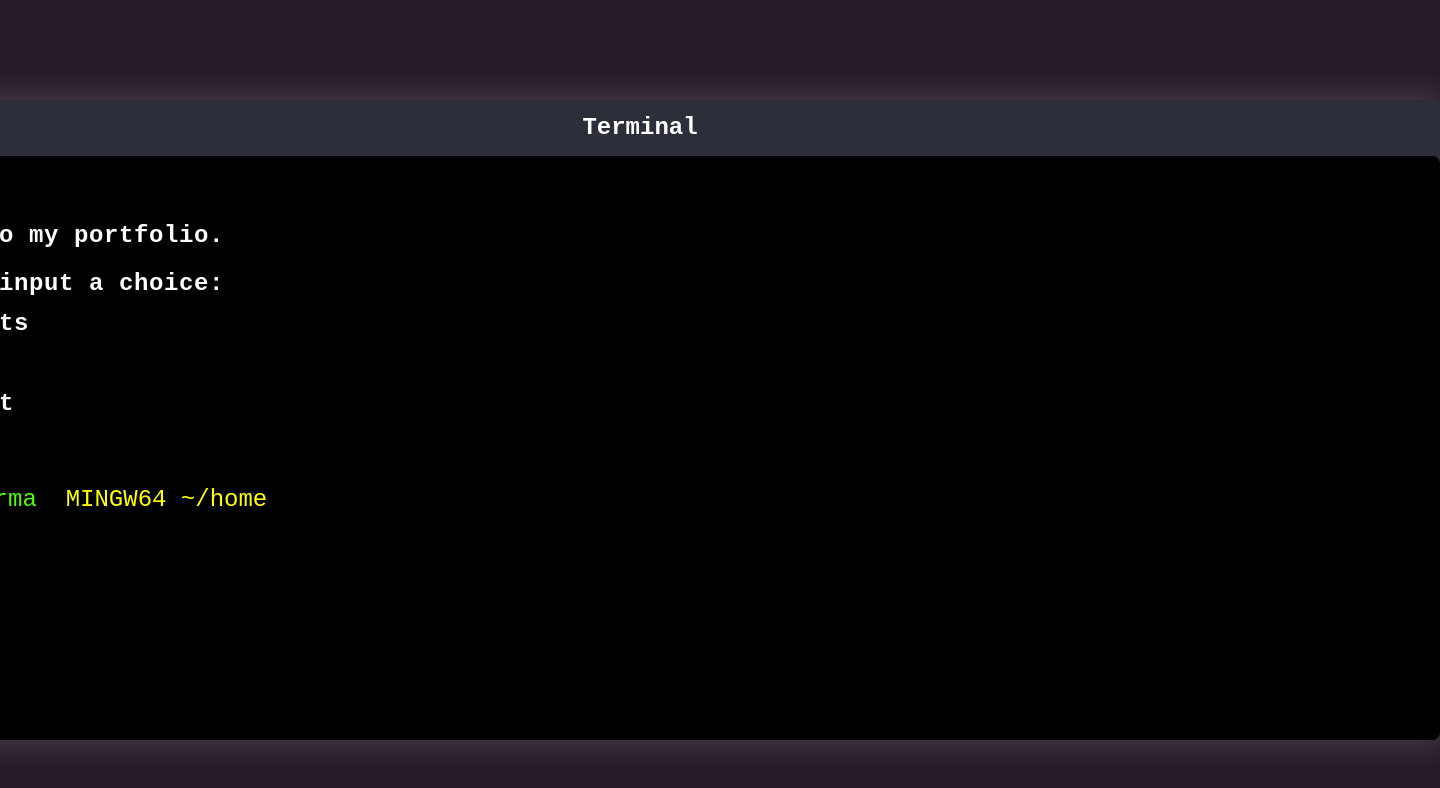
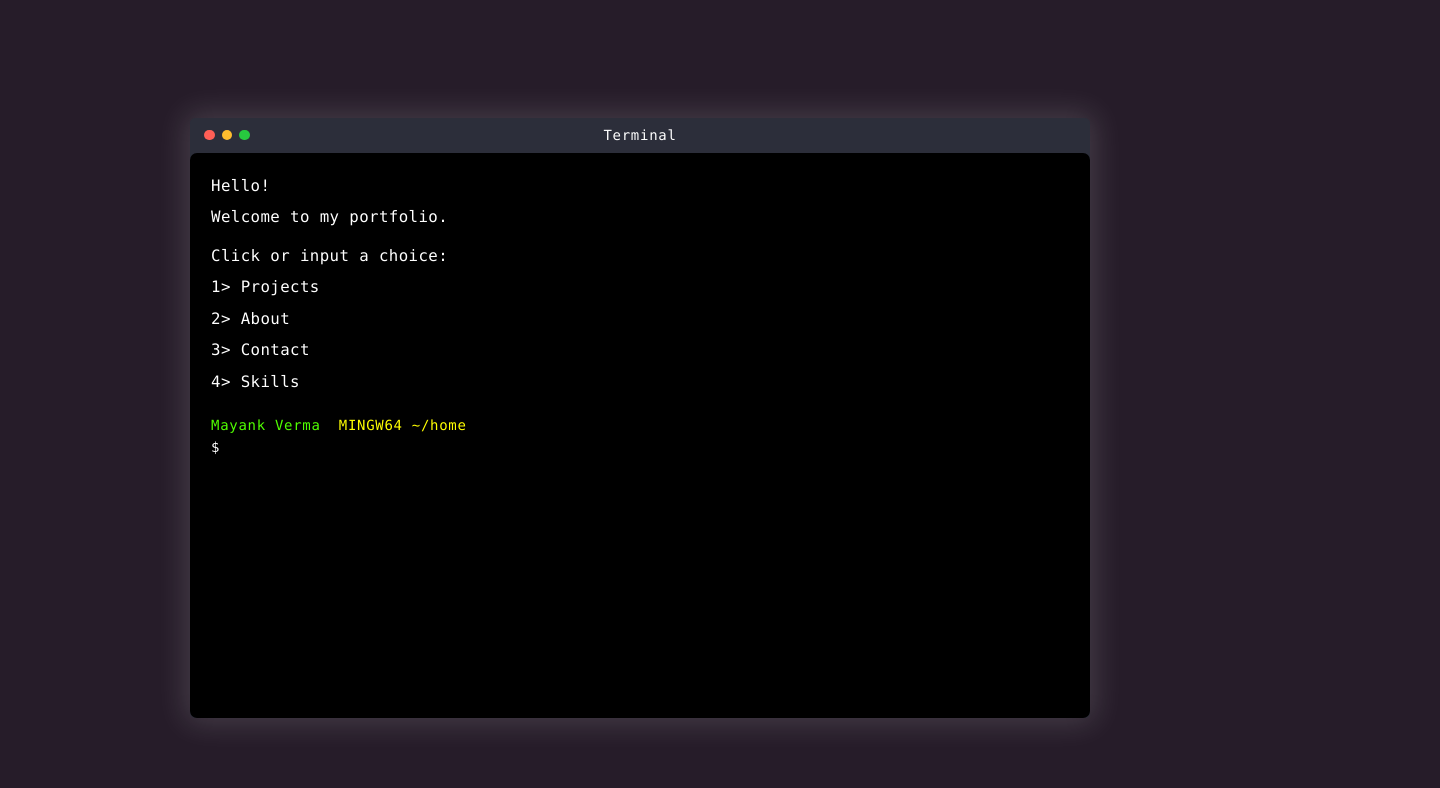
Before and after one commit to webermayank/MyPortfolio, a React (Vite) app: page / in a window 1280 px wide. Shown: the top 788 px of the page, 1440 px wide, since content can reach past the window. Built offline with nearby package versions, Linux system fonts and the light colour scheme; a web font is replaced by a local one.

Commit message:
fix width

```diff
--- a/src/components/Terminal.tsx
+++ b/src/components/Terminal.tsx
@@ -7,9 +7,6 @@ const Terminal: React.FC = () => {
   // const [content, setContent] = useState<string>("");
   const terminalRef = useRef<HTMLDivElement>(null);
 
-  // Available paths/files for navigation
-
-
   // Focus terminal on load
   useEffect(() => {
     if (terminalRef.current) {
@@ -17,15 +14,10 @@ const Terminal: React.FC = () => {
     }
   }, []);
 
-  // const handleContentChange = (newContent: string): void => {
-  //   setContent(newContent);
-  // };
-
   return (
-    <div className="w-[98%] min-w-[1600px] h-[80vh] bg-terminal-darkBlue rounded-md shadow-[0_0_30px_5px_rgba(255,255,255,0.15)] overflow-hidden flex flex-col mx-auto mt-10">
+    <div className="w-[500px] sm:w-[600px] md:w-[700px] lg:w-[800px] xl:w-[900px] h-[500px] sm:h-[550px] md:h-[600px] bg-terminal-darkBlue rounded-md shadow-[0_0_30px_5px_rgba(255,255,255,0.15)] overflow-hidden flex flex-col mx-auto mt-10">
       <TerminalHeader title="Terminal" />
       <TerminalBody ref={terminalRef} />
-      {/* <ColorPalette /> */}
     </div>
   );
 };
--- a/src/components/TerminalBody.tsx
+++ b/src/components/TerminalBody.tsx
@@ -164,13 +164,13 @@ const TerminalBody = forwardRef<HTMLDivElement, TerminalBodyProps>(
     return (
       <div
         ref={ref}
-        className="flex-1 bg-black p-6 overflow-y-auto flex flex-col rounded-lg"
+        className="flex-1 bg-black p-6 overflow-y-auto flex flex-col rounded-lg font-mono"
       >
         {/* Menu Output */}
         {(output.length > 0 ? output : displayedLines).map((line, index) => (
           <div
             key={index}
-            className={`text-terminal-gray text-2xl mb-2 cursor-pointer font-semibold tracking-wide ${
+            className={`text-terminal-gray text-base sm:text-lg mb-2 cursor-pointer font-normal tracking-wide ${
               line.startsWith("1>") ||
               line.startsWith("2>") ||
               line.startsWith("3>") ||
@@ -184,12 +184,12 @@ const TerminalBody = forwardRef<HTMLDivElement, TerminalBodyProps>(
               if (line.startsWith("3>")) handleClick("contact");
               if (line.startsWith("4>")) handleClick("skills");
             }}
-            dangerouslySetInnerHTML={{ __html: line }} // ✅ Fix applied
+            dangerouslySetInnerHTML={{ __html: line }}
           />
         ))}
 
         {/* Current Input Line - Only show at the bottom */}
-        <div className="text-2xl mt-4 flex items-center">
+        <div className="text-base mt-4 flex items-center">
           <span className="text-terminal-green">Mayank Verma &nbsp;</span>
           <span
             className="text-terminal-yellow cursor-pointer hover:text-yellow-300"
@@ -199,10 +199,10 @@ const TerminalBody = forwardRef<HTMLDivElement, TerminalBodyProps>(
           </span>
         </div>
         <div className="flex items-center">
-          <span className="text-terminal-gray text-2xl">$ </span>
+          <span className="text-terminal-gray text-base">$ </span>
           <div
             ref={ref}
-            className="text-terminal-gray outline-none whitespace-pre-wrap break-words leading-relaxed text-2xl flex-1"
+            className="text-terminal-gray outline-none whitespace-pre-wrap break-words leading-relaxed text-base flex-1"
             contentEditable={true}
             suppressContentEditableWarning={true}
             onKeyDown={handleKeyDown}
--- a/src/components/TerminalHeader.tsx
+++ b/src/components/TerminalHeader.tsx
@@ -8,17 +8,17 @@ const TerminalHeader: React.FC<TerminalHeaderProps> = ({ title }) => {
   const [isHovered, setIsHovered] = useState(false);
 
   return (
-    <div className="bg-terminal-darkBlue h-14 flex items-center px-4 relative">
+    <div className="bg-terminal-darkBlue h-8 sm:h-10 flex items-center px-4 relative">
       <div
         className="flex gap-2"
         onMouseEnter={() => setIsHovered(true)}
         onMouseLeave={() => setIsHovered(false)}
       >
         {/* Close button */}
-        <div className="w-3.5 h-3.5 bg-[#ff5f56] rounded-full flex items-center justify-center group">
+        <div className="w-3 h-3 bg-[#ff5f56] rounded-full flex items-center justify-center group">
           {isHovered && (
             <svg
-              className="w-[8px] h-[8px] text-[#4c0000] opacity-0 group-hover:opacity-100"
+              className="w-[6px] h-[6px] text-[#4c0000] opacity-0 group-hover:opacity-100"
               viewBox="0 0 10 10"
               strokeWidth="1.5"
               stroke="currentColor"
@@ -29,10 +29,10 @@ const TerminalHeader: React.FC<TerminalHeaderProps> = ({ title }) => {
         </div>
 
         {/* Minimize button */}
-        <div className="w-3.5 h-3.5 bg-[#ffbd2e] rounded-full flex items-center justify-center group">
+        <div className="w-3 h-3 bg-[#ffbd2e] rounded-full flex items-center justify-center group">
           {isHovered && (
             <svg
-              className="w-[8px] h-[8px] text-[#995700] opacity-0 group-hover:opacity-100"
+              className="w-[6px] h-[6px] text-[#995700] opacity-0 group-hover:opacity-100"
               viewBox="0 0 10 10"
               strokeWidth="1.5"
               stroke="currentColor"
@@ -43,10 +43,10 @@ const TerminalHeader: React.FC<TerminalHeaderProps> = ({ title }) => {
         </div>
 
         {/* Expand button */}
-        <div className="w-3.5 h-3.5 bg-[#27c93f] rounded-full flex items-center justify-center group">
+        <div className="w-3 h-3 bg-[#27c93f] rounded-full flex items-center justify-center group">
           {isHovered && (
             <svg
-              className="w-[8px] h-[8px] text-[#006500] opacity-0 group-hover:opacity-100"
+              className="w-[6px] h-[6px] text-[#006500] opacity-0 group-hover:opacity-100"
               viewBox="0 0 10 10"
               strokeWidth="1.5"
               stroke="currentColor"
@@ -58,7 +58,7 @@ const TerminalHeader: React.FC<TerminalHeaderProps> = ({ title }) => {
         </div>
       </div>
 
-      <div className="absolute left-0 right-0 text-center text-terminal-gray text-2xl font-semibold">
+      <div className="absolute left-0 right-0 text-center text-terminal-gray text-sm sm:text-base font-normal tracking-wider">
         {title}
       </div>
     </div>
--- a/src/components/sections/About.tsx
+++ b/src/components/sections/About.tsx
@@ -1,6 +1,6 @@
 export const AboutContent = [
   "About Me:",
-  `Hi fellas, I am <p class="text-blue-500 text-8xl"> Mayank Verma</p>`,
+  `Hi fellas, I am <p class="text-blue-500 text-3xl sm:text-4xl md:text-5xl"> Mayank Verma</p>`,
   `A Full Stack Developer more specialize in <span class="text-terminal-redText"> Backend Technologies </span> and <span class="text-terminal-redText"> Open Source</span> enthusiast`,
   "passionate about creating innovative solutions using modern technologies.",
   "Belives in working more than showing",
--- a/src/index.css
+++ b/src/index.css
@@ -4,15 +4,15 @@
 
 @layer base {
   body {
-    @apply font-terminal bg-terminal-background flex justify-center items-center h-screen m-0 p-0;
+    @apply font-terminal bg-terminal-background flex justify-center items-center min-h-screen m-0 p-0;
   }
 }
 html, body {
   margin: 0;
   padding: 0;
-  font-size: 16px;
+  font-size: 14px;
+  font-family: Consolas, 'Courier New', monospace;
 }
-
 
 @layer components {
   .blinking-cursor::after {
@@ -32,3 +32,27 @@ html, body {
     }
   }
 }
+
+/* Monospace font for terminal text */
+.font-mono {
+  font-family: Consolas, 'Courier New', monospace;
+  letter-spacing: 0.05em;
+}
+
+/* Scrollbar styling */
+::-webkit-scrollbar {
+  width: 8px;
+}
+
+::-webkit-scrollbar-track {
+  background: #1a1a1a;
+}
+
+::-webkit-scrollbar-thumb {
+  background: #444;
+  border-radius: 4px;
+}
+
+::-webkit-scrollbar-thumb:hover {
+  background: #555;
+}
```
